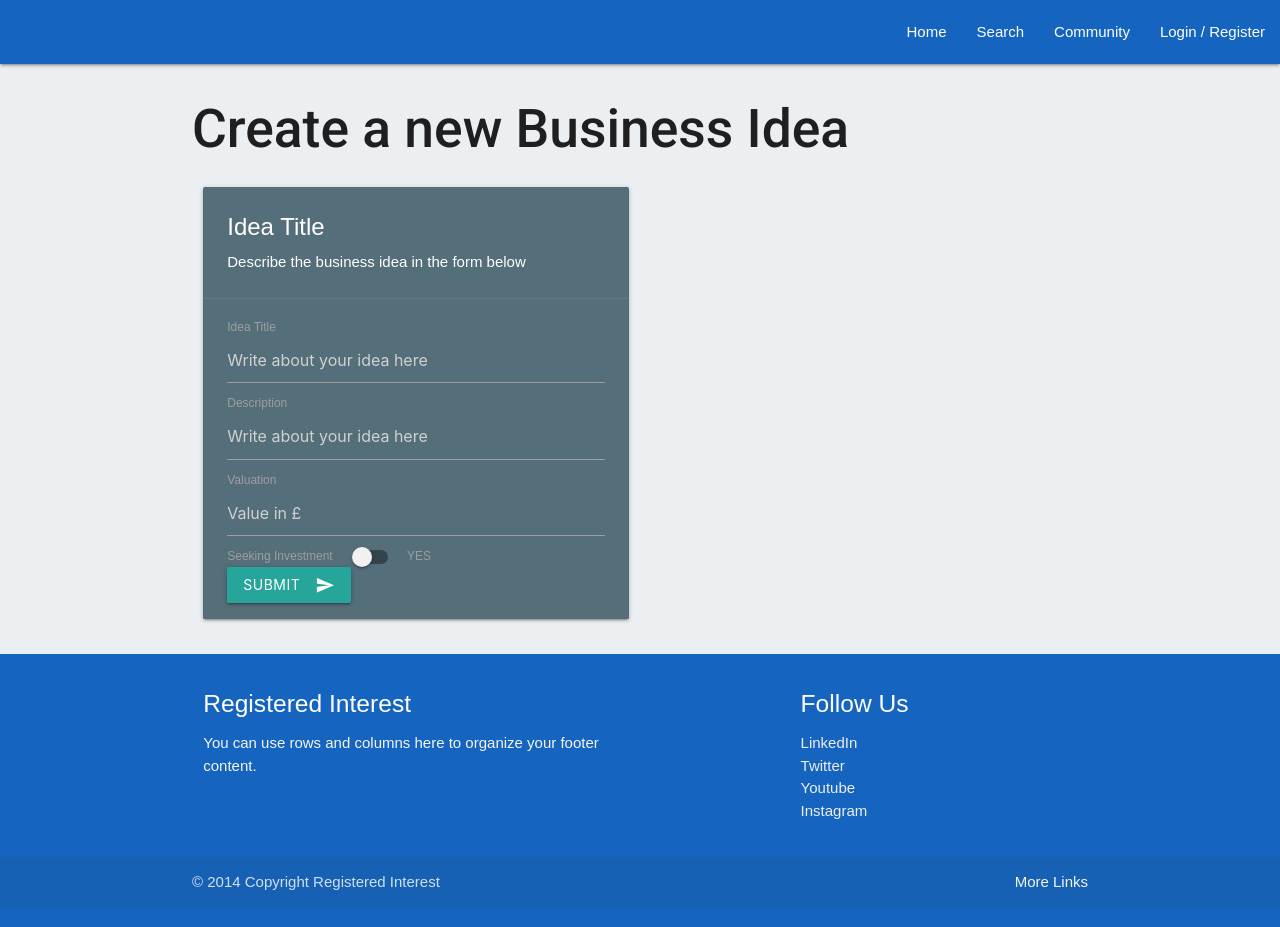
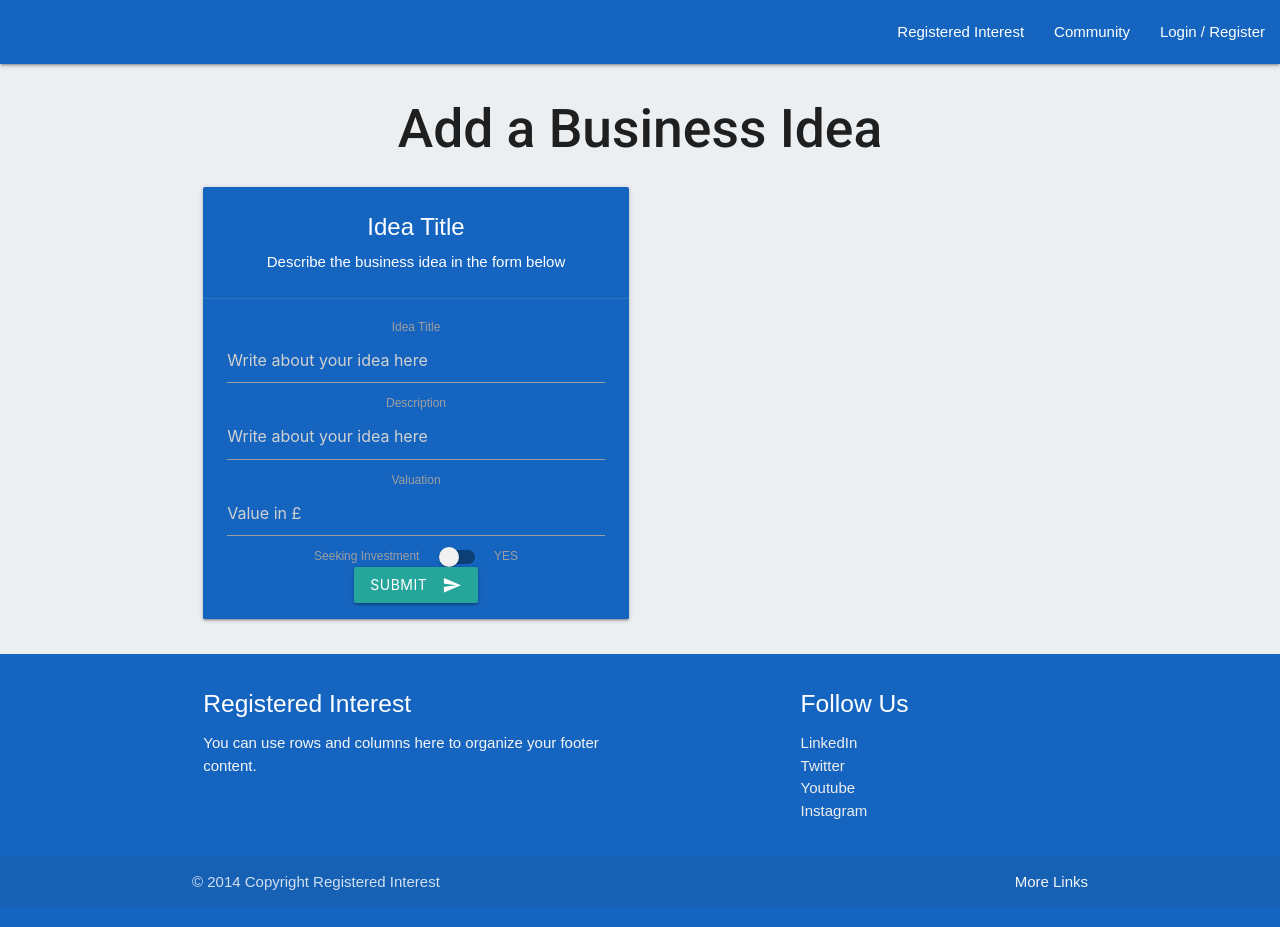
Before and after one commit to jlewis-89/Milestone-Project-3, a Flask app: page /add_ideas in a window 1280 px wide. Run offline with Flask 3, Linux system fonts and the light colour scheme; data that the repository does not hold is empty; some libraries are stand-ins or nearby versions.

Commit message:
Updated styles, and removed unnesseary pages

```diff
--- a/app.py
+++ b/app.py
@@ -107,25 +107,12 @@ def edit_user(username):
     return render_template("edit_user.html", user=user)
 
 
-@app.route("/delete_user/<username>")
-def delete_user(username):
-    mongo.db.user.delete_one({"username": username})
-    flash("Profile Successfully Deleted")
-    session.pop("user")
-    return redirect(url_for("register"))
-
-
 @app.route("/logout")
 def logout():
     # remove user from session cookie
     flash("You have been logged out")
     session.pop("user")
     return redirect(url_for("login"))
-
-
-@app.route("/search")
-def search():
-    return render_template("search.html")
 
 
 @app.route("/get_ideas")
@@ -187,11 +174,3 @@ if __name__ == "__main__":
     app.run(host=os.environ.get("IP"),
             port=int(os.environ.get("PORT")),
             debug=True)
-
-
-# MONGODB CRUD OPERATIONS
-
-# Create - db.coll.insertone({name:"jon"}) && db.coll.insertmany([{name:"jon"}, {name:"jane"}])
-# Read - db.coll.findone({name:"jon"}) && db.coll.find({name:"jon"})
-# Update - db.coll.updateone({name:"jon"}, {$set:{name:"jonny"}}) && db.coll.updatemany({name:"jon"}, {$set:{name:"jonny"}})
-# Delete - db.coll.deleteone({name:"jonny"}) && db.coll.deletemany({name:"jonny"})
--- a/static/js/script.js
+++ b/static/js/script.js
@@ -1,5 +1,3 @@
-document.addEventListener('DOMContentLoaded', function () {
-    var elems = document.querySelectorAll('.sidenav');
-    var instances = M.Sidenav.init(elems, options);
-    M.AutoInit();
+$(document).ready(function () {
+    $('.sidenav').sidenav();
 });
--- a/templates/add_ideas.html
+++ b/templates/add_ideas.html
@@ -1,10 +1,9 @@
 {% extends "base.html" %}
 {% block content %}
-<h2><strong>Create a new Business Idea</strong></h2>
-
-<div class="row">
-    <div class="col s12 m6 ">
-        <div class="card blue-grey darken-1">
+<h2 class="center-align"><strong>Add a Business Idea</strong></h2>
+<div class="row center-align">
+    <div class="col s12 m6">
+        <div class="card blue darken-3">
             <div class="card-content white-text">
                 <span class="card-title">Idea Title</span>
                 <p>Describe the business idea in the form below</p>
--- a/templates/base.html
+++ b/templates/base.html
@@ -1,6 +1,5 @@
 <!DOCTYPE html>
 <html lang="en">
-
 <head>
     <meta charset="UTF-8">
     <meta name="viewport" content="width=device-width, initial-scale=1.0">
@@ -12,15 +11,13 @@
     {% endblock %}
     <title>Registered Interest</title>
 </head>
-
 <body>
     <header>
         <nav>
             <div class="nav-wrapper  blue darken-3">
                 <a href="#" data-target="mobile-demo" class="sidenav-trigger"><i class="material-icons">menu</i></a>
                 <ul class="right hide-on-med-and-down">
-                    <li><a href="{{ url_for('home') }}">Home</a></li>
-                    <li><a href="{{ url_for('search') }}">Search</a></li>
+                    <li><a href="{{ url_for('home') }}">Registered Interest</a></li>
                     <li><a href="{{ url_for('get_ideas') }}">Community</a></li>
                     {% if session.user %}
                     <li><a href="{{ url_for('profile', username=session['user']) }}">My Profile</a></li>
@@ -32,10 +29,8 @@
                 </ul>
             </div>
         </nav>
-
         <ul class="sidenav" id="mobile-demo">
             <li><a href="{{ url_for('home') }}">Home</a></li>
-            <li><a href="{{ url_for('search') }}">Search</a></li>
             <li><a href="{{ url_for('get_ideas') }}">Community</a></li>
             {% if session.user %}
             <li><a href="{{ url_for('profile', username=session['user']) }}">My Profile</a></li>
@@ -45,7 +40,6 @@
             <li><a href="{{ url_for('login') }}">Login / Register</a></li>
             {% endif %}
         </ul>
-
     </header>
     <section>
         <!-- flash message  -->
@@ -58,7 +52,6 @@
         {% endfor %}
         {% endif %}
         {% endwith %}
-
     </section>
     <main class="container">
         {% block content %}
@@ -91,14 +84,12 @@
             </div>
         </div>
     </footer>
-
-
-
+    <script src="https://code.jquery.com/jquery-3.7.1.min.js"
+        integrity="sha256-/JqT3SQfawRcv/BIHPThkBvs0OEvtFFmqPF/lYI/Cxo=" crossorigin="anonymous"></script>
     <script src="https://cdnjs.cloudflare.com/ajax/libs/materialize/1.0.0/js/materialize.min.js"></script>
     <script src="{{ url_for('static', filename='js/script.js') }}"></script>
     {% block scripts %}
     {% endblock %}
 
 </body>
-
 </html>
--- a/templates/edit_ideas.html
+++ b/templates/edit_ideas.html
@@ -1,7 +1,6 @@
 {% extends "base.html" %}
 {% block content %}
 <h2> Edit Business Idea </h2>
-
 <div class="row">
     <div class="col s12 m6 ">
         <div class="card blue-grey darken-1">
--- a/templates/login.html
+++ b/templates/login.html
@@ -2,7 +2,7 @@
 {% block content %}
 <div class="row center">
     <div class="col s12 m6 center">
-        <div class="card blue-grey darken-1">
+        <div class="card blue darken-3">
             <div class="card-content white-text">
                 <span class="card-title">
                     <h3><strong>Login</strong></h3>
--- a/templates/register.html
+++ b/templates/register.html
@@ -2,10 +2,10 @@
 {% block content %}
 <div class="row center">
     <div class="col s12 m6">
-        <div class="card blue-grey darken-1">
+        <div class="card blue darken-3">
             <div class="card-content white-text">
                 <span class="card-title">
-                    <h3>Register</h3>
+                    <h3><strong>Register</strong></h3>
                 </span>
             </div>
             <div class="card-action">
@@ -26,5 +26,4 @@
         </div>
     </div>
 </div>
-
 {% endblock %}
--- a/templates/search.html
+++ /dev/null
@@ -1,5 +0,0 @@
-{% extends "base.html" %}
-{% block content %}
-<h2><strong>Search</strong></h2>
-
-{% endblock %}
```
Also changed, not shown: templates/community.html (+5 -9 lines), templates/edit_user.html (deleted, +0 -27 lines), templates/home.html (+13 -9 lines), templates/profile.html (+4 -11 lines).
